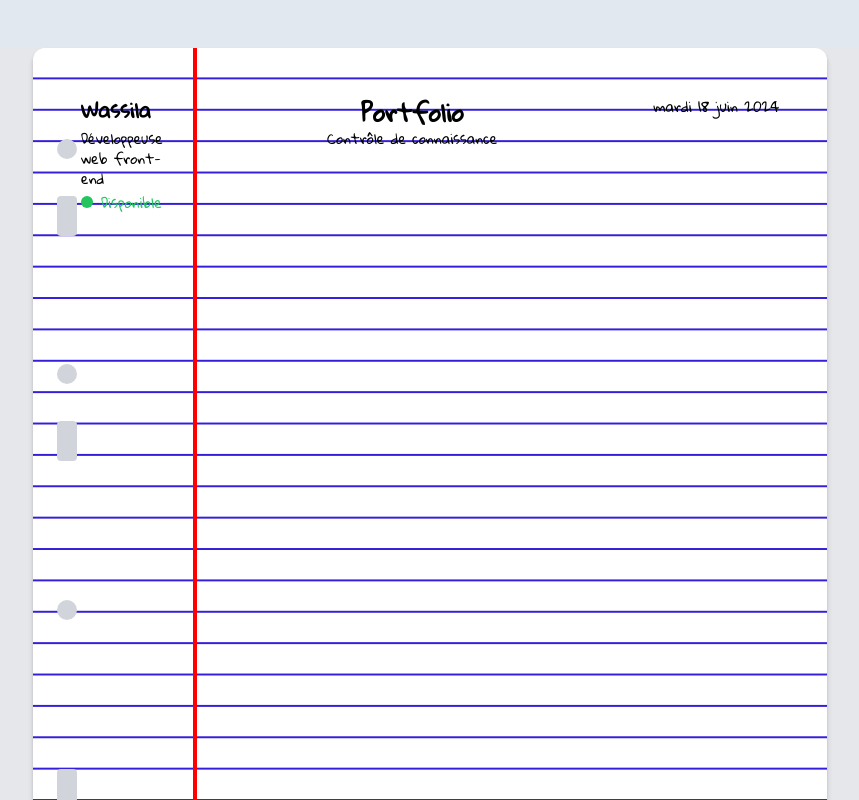
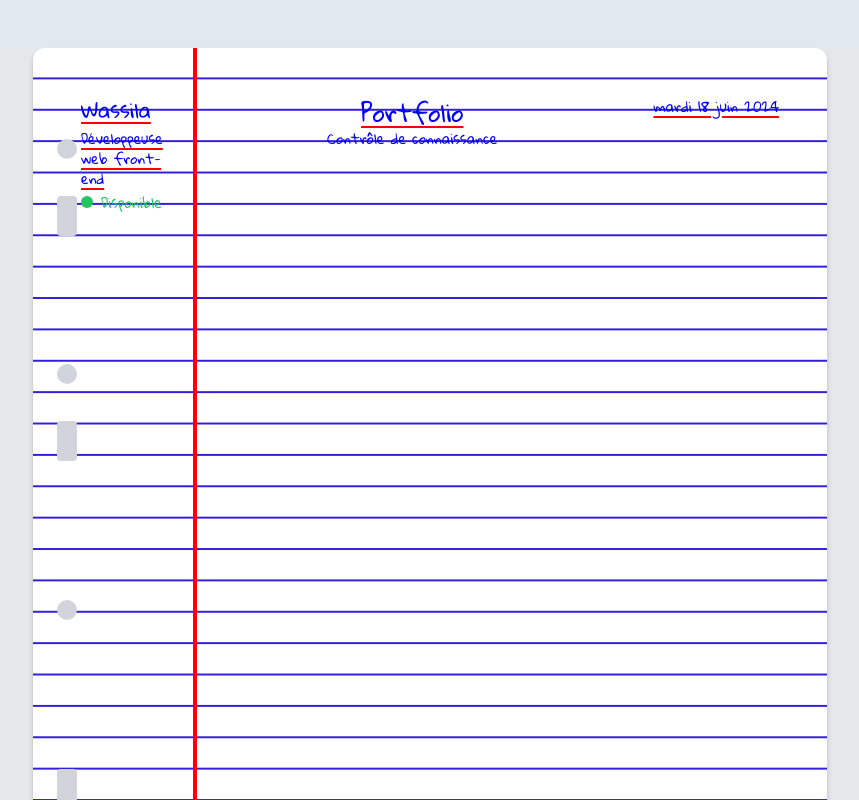
Before and after one commit to LaWass1864/autodit-react, a React (Create React App) app: page / in a window 1280 px wide. Shown: the top 800 px of the page, without its empty margins (210-1069 px from the left). Built offline with nearby package versions, Linux system fonts and the light colour scheme.

Commit message:
header ok avec le surlignement dans le fichier index.css

```diff
--- a/src/component/Header.js
+++ b/src/component/Header.js
@@ -17,19 +17,19 @@ const Header = () => {
   return (
     <header className="flex justify-between items-start p-4 rounded-t-xl w-full max-w-4xl">
       <div className="flex flex-col items-start space-y-1">
-        <h1 className="text-xl font-bold font-gloria">{name}</h1>
-        <p className="text-sm max-w-[90px] font-gloria">{job}</p>
+        <h1 className="text-xl font-gloria text-custom-blue underline-red">{name}</h1>
+        <p className="text-sm max-w-[90px] font-gloria text-custom-blue underline-red">{job}</p>
         <div className="flex items-center space-x-2">
           <div className="bg-green-500 w-3 h-3 rounded-full"></div>
           <p className="text-sm text-green-500 font-gloria">{availability}</p>
         </div>
       </div>
       <div className="text-center self-start">
-        <h2 className="text-2xl font-bold font-gloria">Portfolio</h2>
-        <p className="text-sm font-gloria">Contrôle de connaissance</p>
+        <h2 className="text-2xl font-gloria text-custom-blue underline-red">Portfolio</h2>
+        <p className="text-sm font-gloria text-custom-blue">Contrôle de connaissance</p>
       </div>
       <div className="text-right self-start">
-        <p className="text-sm font-gloria">{today}</p>
+        <p className="text-sm font-gloria text-custom-blue underline-red">{today}</p>
       </div>
     </header>
   );
--- a/src/index.css
+++ b/src/index.css
@@ -45,3 +45,16 @@ body {
   @apply bg-slate-200;
 
 }
+
+/* Classe pour texte de couleur personnalisée */
+.text-custom-blue {
+  color: var(--custom-blue);
+}
+
+/* Classe pour surlignage rouge */
+.underline-red {
+  text-decoration: underline;
+  text-decoration-color: var(--custom-red);
+  text-decoration-thickness: 2px; /* Ajustez l'épaisseur ici */
+  text-underline-offset: 4px; /* Ajustez l'espacement ici */
+}
```
